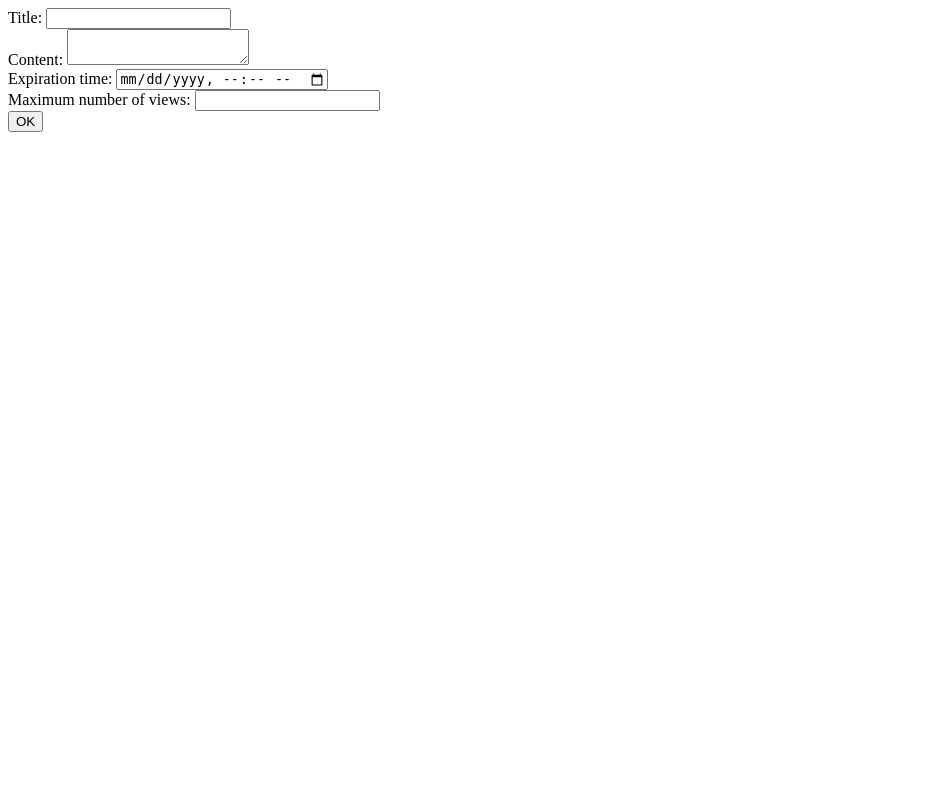
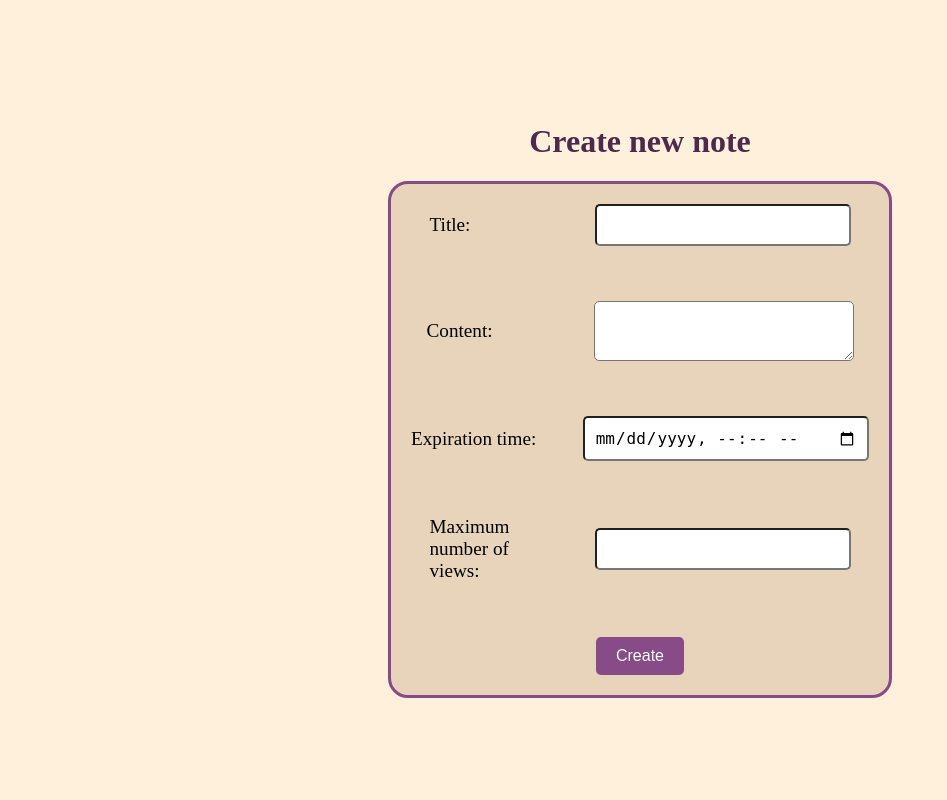
Before and after one commit to codescalersinternships/Secret-Note-MVC-Rawan-Mostafa, a Django app: page /notes/create/ in a window 1280 px wide. Shown: the whole page, without its empty margins (0-947 px from the left). Run offline with Django 5.2, Linux system fonts and the light colour scheme.

Commit message:
feat: style: adding style for create_note page

```diff
--- a/SecretNote/note/templates/note/create_note.html
+++ b/SecretNote/note/templates/note/create_note.html
@@ -5,22 +5,95 @@
     <meta name="viewport" content="width=device-width, initial-scale=1.0">
     <title>Secret Note</title>
 </head>
+<style>
+     html, body {
+            height: 100%;
+            margin: 0;
+        }
+        body{
+          display: flex;
+          flex-direction: column;
+          justify-content: center;
+          align-items: center;
+          background-color: rgb(255, 240, 220);
+        }
+
+        .create-form{
+          width:fit-content;
+          border: 3px solid rgb(135, 75, 135);
+          border-radius:20px;
+          display: flex;
+          flex-direction: column;
+          justify-content: center;
+          align-items: center;
+          background-color: rgb(231, 212, 186);
+        }
+
+        .title{
+          color: rgb(77, 42, 77);
+        }
+        .form-field {
+            margin-bottom: 15px;
+            display: flex;
+            flex-direction: row;
+            justify-content: center;
+            align-items: center;
+        }
+
+        .form-field input,textarea{
+            padding: 10px;
+            margin:20px;
+            font-size: 16px;
+            width: 60%;
+            border-radius: 5px;
+        }
+        .form-field label {
+          margin:20px;
+          width: 150px;
+          font-size: larger;
+        }
+
+        .submit-btn {
+            padding: 10px 20px;
+            font-size: 16px;
+            margin:20px;
+            background-color: rgb(135, 75, 135);
+            color: white;
+            border: none;
+            border-radius: 5px;
+            cursor: pointer;
+        }
+
+        .submit-btn:hover {
+            background-color:rgb(61, 23, 61);
+        }
+</style>
 <body>
-    <form action="/notes/create/" method="post">
+    <h1 class="title">Create new note</h1>
+    <form class="create-form" action="/notes/create/" method="post">
         {% csrf_token %}
-        <label for="title">Title: </label>
-        <input id="title" type="text" name="title">
-        <br/>
-        <label for="content">Content: </label>
-        <textarea id="content" name="content"></textarea>
-        <br/>
-        <label for="expiration">Expiration time: </label>
-        <input id="expiration" type="datetime-local" name="expiration">
-        <br/>
-        <label for="max_views">Maximum number of views: </label>
-        <input id="max_views" type="number" name="max_views">
-        <br/>
-        <input type="submit" value="OK">
+
+        <div class="form-field">
+            <label for="title">Title:</label>
+            <input id="title" type="text" name="title">
+        </div>
+
+        <div class="form-field">
+            <label for="content">Content:</label>
+            <textarea id="content" name="content"></textarea>
+        </div>
+
+        <div class="form-field">
+            <label for="expiration">Expiration time:</label>
+            <input id="expiration" type="datetime-local" name="expiration">
+        </div>
+
+        <div class="form-field">
+            <label for="max_views">Maximum number of views:</label>
+            <input id="max_views" type="number" name="max_views">
+        </div>
+
+        <button class="submit-btn" type="submit">Create</button>
     </form>
 </body>
 </html>
```
